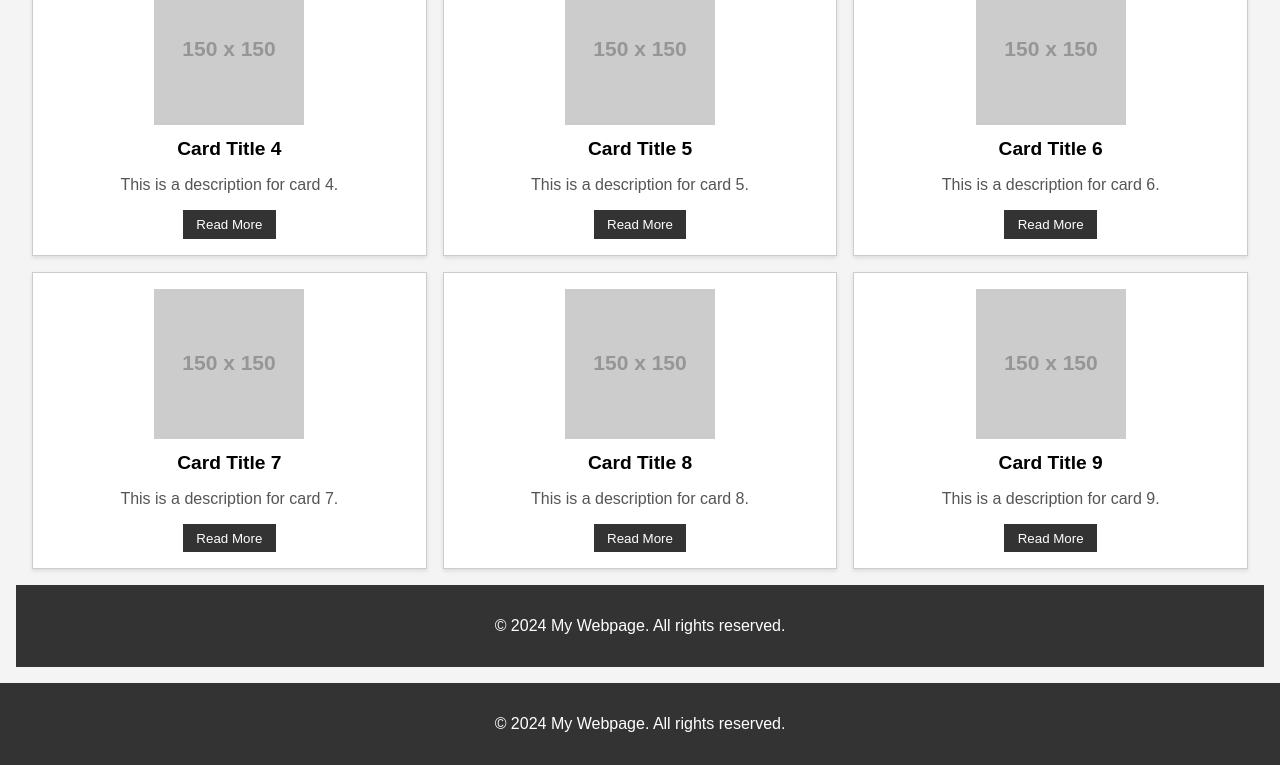
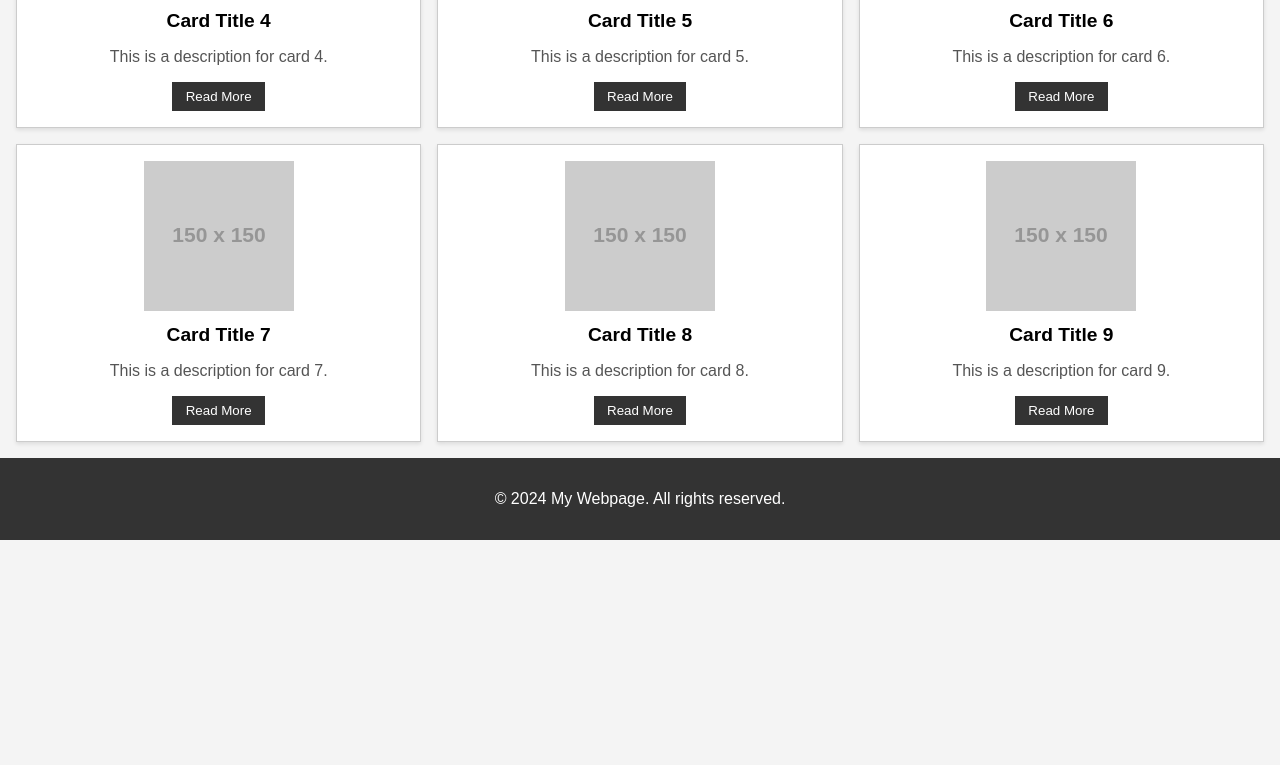
Before and after one commit to deaktibor-gepeszeti/ikt-weboldal, a plain HTML site: page index.html in a window 1280 px wide. Shown: the part 612-1377 px from the top of the page. After the commit the page ends 1152 px from the top, so only its background shows below. Drawn offline with Linux system fonts and the light colour scheme; placeholder pictures from the web are drawn by us.

Commit message:
Update index.html

```diff
--- a/index.html
+++ b/index.html
@@ -1,16 +1,4 @@
 <!DOCTYPE html>
-<html lang="hu">
-<head>
-    <meta charset="UTF-8">
-    <meta name="viewport" content="width=device-width, initial-scale=1.0">
-    <title>Responsive Webpage</title>
-    <link rel="stylesheet" href="styles.css">
-</head>
-<body>
-    <header>
-        <h1>Welcome to My Webpage</h1>
-    </header>
-    <main><!DOCTYPE html>
 <html lang="hu">
 <head>
     <meta charset="UTF-8">
@@ -85,9 +73,3 @@
     </footer>
 </body>
 </html>
-    </main>
-    <footer>
-        <p>&copy; 2024 My Webpage. All rights reserved.</p>
-    </footer>
-</body>
-</html>
```
